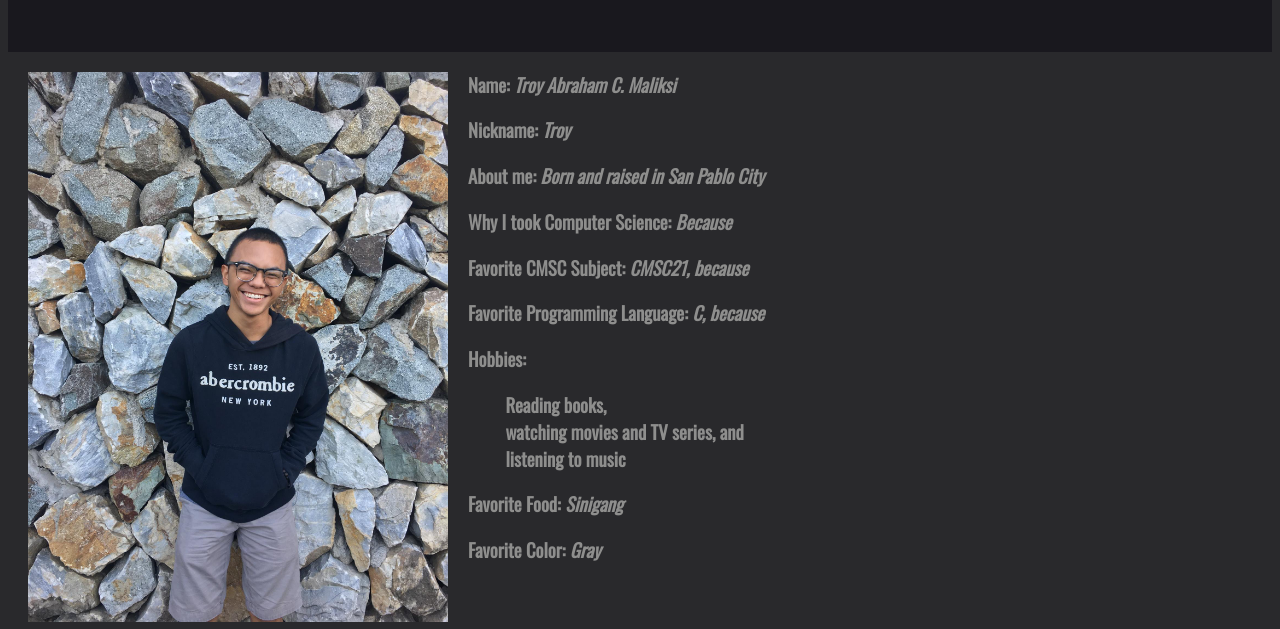
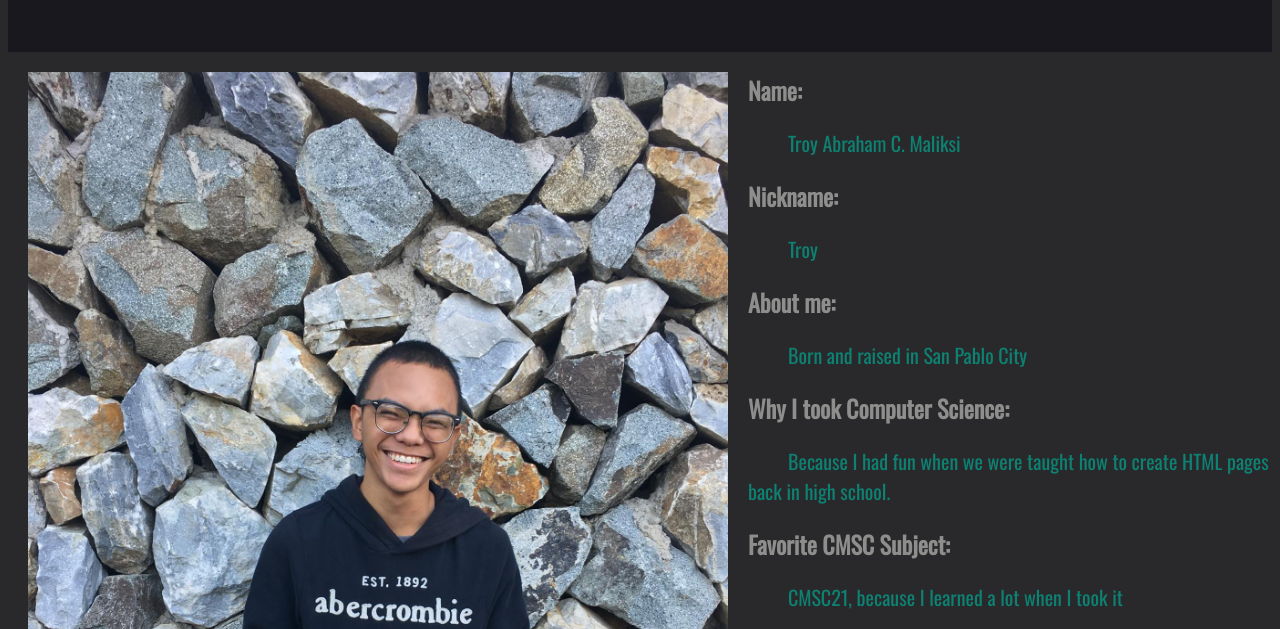
Before and after one commit to tmaliksi/tmaliksi.github.io, a plain HTML site: page index.html in a window 1280 px wide. Shown: the part 133-762 px from the top of the page. Drawn offline with nearby package versions, Linux system fonts and the light colour scheme.

Commit message:
Initial commit

```diff
--- a/index.html
+++ b/index.html
@@ -8,7 +8,7 @@
       font-family: 'Oswald', san-serif;
       background-color: #29292C;
     }
-    h3{
+    h2{
       color: #8E8E8D;
     }
     header{
@@ -22,14 +22,20 @@
       float: left;
       padding: 20px;
       margin: 0;
-      max-width: 450px;
+      max-width: 700px;
     }
     section{
       border-left: 10px black;
       padding-left: 50px;
     }
+    section p{
+      color: #0D8272;
+      font-size: 20px;
+    }
     section ul{
       list-style-type: none;
+      color: #0D8272;
+      font-size: 20px;
     }
   </style>
 </head>
@@ -38,23 +44,22 @@
     <p>About Me</p>
   </header>
   <aside>
-    <img src="0.jpg" style="width: 420px;height: 550px;">
+    <img src="0.jpg" style="width: 700px;height: 950px;">
   </aside>
   <section>
-    <h3>Name: <i>Troy Abraham C. Maliksi</i></h3>
-    <h3>Nickname: <i>Troy</i></h3>
-    <h3>About me: <i>Born and raised in San Pablo City</i></h3>
-    <h3>Why I took Computer Science: <i>Because </i></h3>
-    <h3>Favorite CMSC Subject: <i>CMSC21, because</i></h3>
-    <h3>Favorite Programming Language: <i>C, because</i></h3>
-    <h3>Hobbies: <ul>
+    <h2>Name: </h2><p>&emsp;&emsp;Troy Abraham C. Maliksi</p>
+    <h2>Nickname: </h2><p>&emsp;&emsp;Troy</p>
+    <h2>About me: </h2><p>&emsp;&emsp;Born and raised in San Pablo City</p>
+    <h2>Why I took Computer Science: </h2><p>&emsp;&emsp;Because I had fun when we were taught how to create HTML pages back in high school.</p>
+    <h2>Favorite CMSC Subject: </h2><p>&emsp;&emsp;CMSC21, because I learned a lot when I took it</p>
+    <h2>Favorite Programming Language: </h2><p>&emsp;&emsp;C, because I liked CMSC21 and C is the language used in the class</p>
+    <h2>Hobbies: </h2><ul>
                   <li>&emsp;&emsp;Reading books,</li>
                   <li>&emsp;&emsp;watching movies and TV series, and</li>
                   <li>&emsp;&emsp;listening to music</li>
                   </ul>
-    </h3>
-    <h3>Favorite Food: <i>Sinigang</i></h3>
-    <h3>Favorite Color: <i>Gray</i></h3>
+    <h2>Favorite Food: </h2><p>&emsp;&emsp;Sinigang</p>
+    <h2>Favorite Color: </h2><p>&emsp;&emsp;Gray</p>
   </section>
 </body>
 </html>
```
